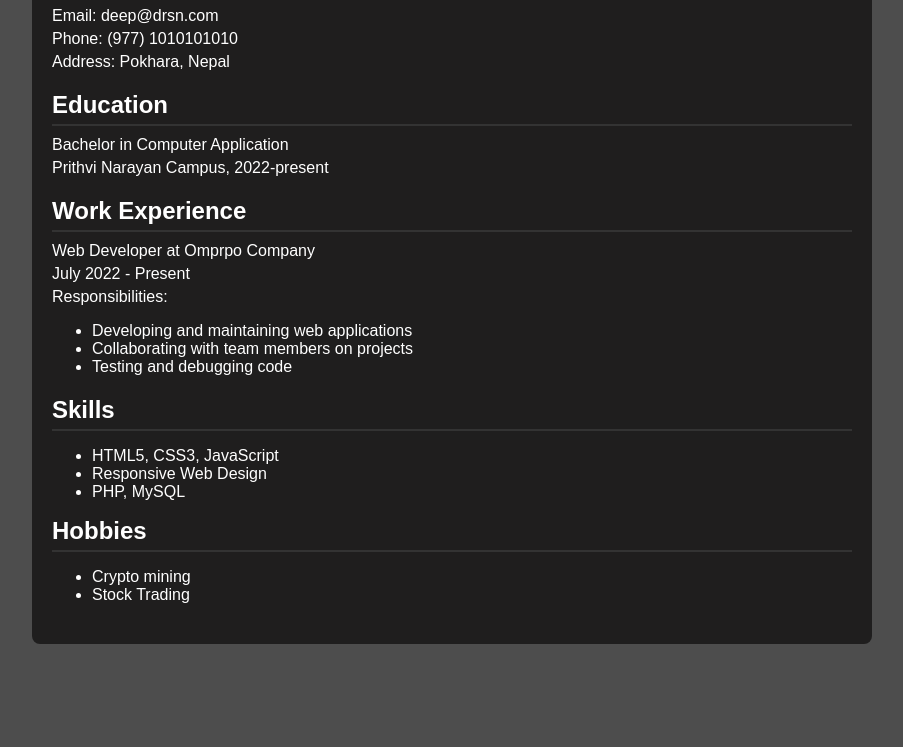
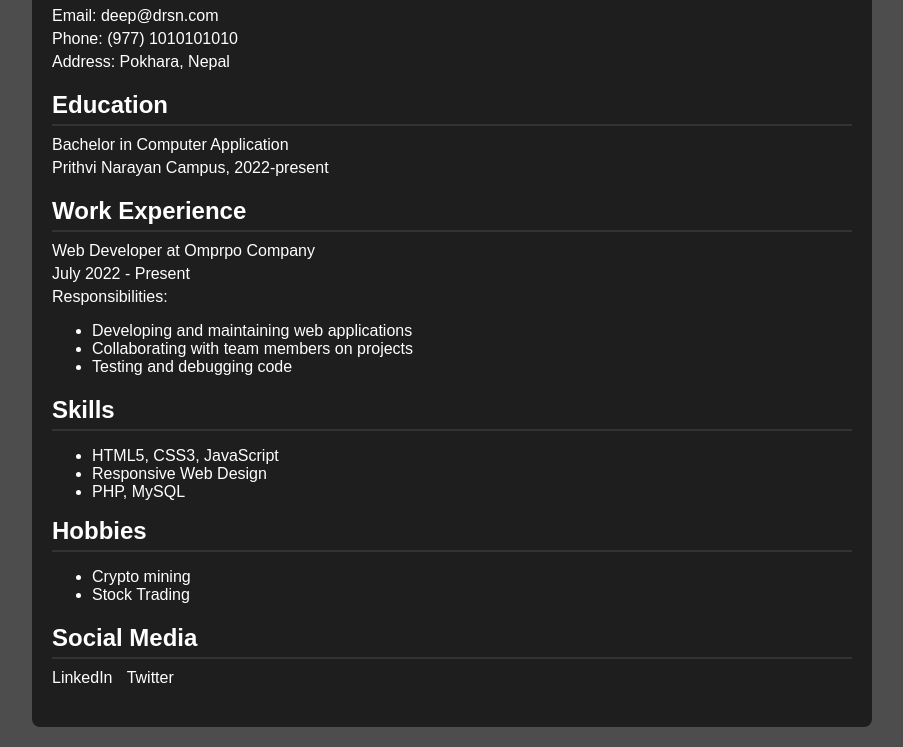
Before and after one commit to deepdrsn/chk1, a plain HTML site: page index.html in a window 1280 px wide. Shown: the part 170-917 px from the top of the page, without its empty margins (188-1091 px from the left). Before the commit the page ends 834 px from the top, so only its background shows below. Drawn offline with Linux system fonts and the light colour scheme.

Commit message:
Update index.html

```diff
--- a/index.html
+++ b/index.html
@@ -44,6 +44,14 @@
         }
         .section p {
             margin: 5px 0;
+        }
+        .social-links {
+            margin-top: 20px;
+        }
+        .social-links a {
+            color: #fff;
+            text-decoration: none;
+            margin-right: 10px;
         }
         @media screen and (max-width: 600px) {
             /* Adjust styles for smaller screens */
@@ -109,6 +117,13 @@
        </ul>
         </div>
 
+        <div class="section social-links">
+            <h2>Social Media</h2>
+            <a href="https://www.linkedin.com/in/yourprofile">LinkedIn</a>
+            <a href="https://twitter.com/yourusername">Twitter</a>
+            <!-- Add more social media links as needed -->
+        </div>
+
     </div>
 </body>
 </html>
```
